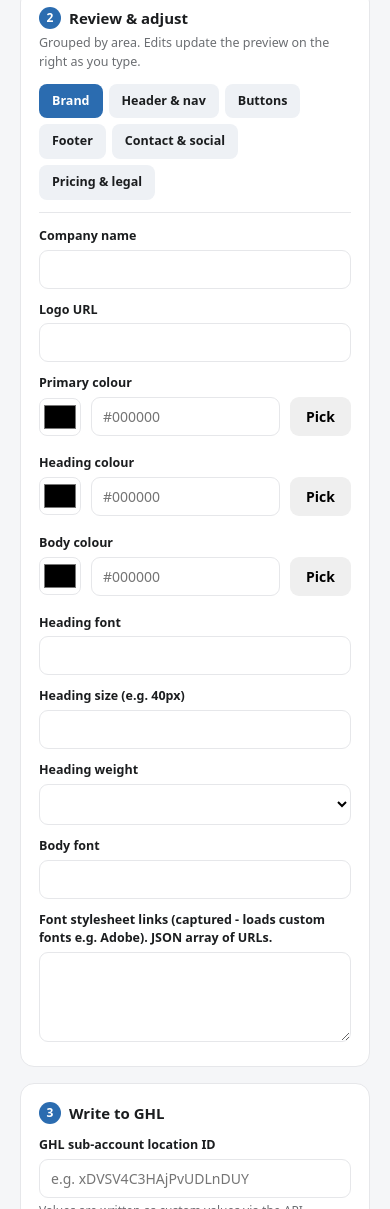
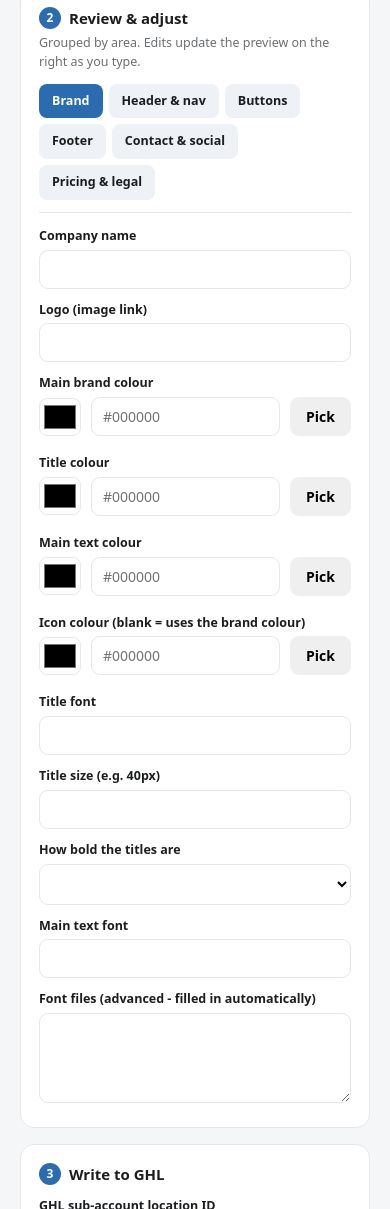
Before and after one commit to tom-digilyse/aiwills-funnel, a website: page public/index.html in a window 390 px wide. Shown: the part 556-1765 px from the top of the page. Drawn offline with nearby package versions, Linux system fonts and the light colour scheme.

Commit message:
scraper refresh: plain-language labels + icon colour picker + rich legal field (keeps pasted links, safe HTML); engine reads icon_color + renders legal as sanitized HTML; promote

```diff
--- a/public/index.html
+++ b/public/index.html
@@ -48,6 +48,7 @@ details.measure summary{cursor:pointer;font-weight:600;font-size:13px}
 .results{font-size:12.5px;margin-top:8px}
 .results div{padding:2px 0}
 .muted{color:var(--muted)} .small{font-size:12px}
+.richbox{min-height:90px;border:1px solid #d9d9de;border-radius:8px;padding:9px 11px;font-size:14px;background:#fff;overflow:auto;line-height:1.5}.richbox:focus{outline:none;border-color:#8a8a9a}.richbox a{color:#1560d0;text-decoration:underline}
 </style>
 </head>
 <body>
@@ -127,50 +128,51 @@ details.measure summary{cursor:pointer;font-weight:600;font-size:13px}
 /* fields rendered + collected. key = the GHL custom value name. */
 var FIELDS = [
   {k:'company_name', label:'Company name', g:'brand'},
-  {k:'client_logo_url', label:'Logo URL', preview:'logo', g:'brand'},
-  {k:'client_primary_color', label:'Primary colour', color:true, g:'brand'},
-  {k:'client_heading_color', label:'Heading colour', color:true, g:'brand'},
-  {k:'client_body_color', label:'Body colour', color:true, g:'brand'},
-  {k:'client_heading_font', label:'Heading font', g:'brand'},
-  {k:'heading_font_size', label:'Heading size (e.g. 40px)', g:'brand'},
-  {k:'heading_weight', label:'Heading weight', select:true, opts:['Light','Normal','Medium','Semibold','Bold','Black'], g:'brand'},
-  {k:'client_body_font', label:'Body font', g:'brand'},
-  {k:'font_css_links', label:'Font stylesheet links (captured - loads custom fonts e.g. Adobe). JSON array of URLs.', textarea:true, g:'brand'},
-  {k:'header_bg_color', label:'Header background', color:true, g:'header'},
-  {k:'page_bg_color', label:'Page background', color:true, g:'header'},
-  {k:'nav_text_color', label:'Nav / menu text colour', color:true, g:'header'},
-  {k:'site_max_width', label:'Header width (100% or e.g. 1200px)', g:'header'},
-  {k:'nav_font_size', label:'Nav font size (e.g. 16px, lower this if the menu wraps)', g:'header'},
-  {k:'nav_weight', label:'Nav weight', select:true, opts:['Light','Normal','Medium','Semibold','Bold'], g:'header'},
+  {k:'client_logo_url', label:'Logo (image link)', preview:'logo', g:'brand'},
+  {k:'client_primary_color', label:'Main brand colour', color:true, g:'brand'},
+  {k:'client_heading_color', label:'Title colour', color:true, g:'brand'},
+  {k:'client_body_color', label:'Main text colour', color:true, g:'brand'},
+  {k:'client_icon_color', label:'Icon colour (blank = uses the brand colour)', color:true, g:'brand'},
+  {k:'client_heading_font', label:'Title font', g:'brand'},
+  {k:'heading_font_size', label:'Title size (e.g. 40px)', g:'brand'},
+  {k:'heading_weight', label:'How bold the titles are', select:true, opts:['Light','Normal','Medium','Semibold','Bold','Black'], g:'brand'},
+  {k:'client_body_font', label:'Main text font', g:'brand'},
+  {k:'font_css_links', label:'Font files (advanced - filled in automatically)', textarea:true, g:'brand'},
+  {k:'header_bg_color', label:'Header background colour', color:true, g:'header'},
+  {k:'page_bg_color', label:'Page background colour', color:true, g:'header'},
+  {k:'nav_text_color', label:'Menu text colour', color:true, g:'header'},
+  {k:'site_max_width', label:'Content width (100% or e.g. 1200px)', g:'header'},
+  {k:'nav_font_size', label:'Menu text size (e.g. 16px - lower it if the menu wraps)', g:'header'},
+  {k:'nav_weight', label:'How bold the menu links are', select:true, opts:['Light','Normal','Medium','Semibold','Bold'], g:'header'},
   {k:'logo_height', label:'Logo height (e.g. 50px)', g:'header'},
-  {k:'body_font_size', label:'Body font size (e.g. 17px)', g:'header'},
-  {k:'nav_menu_json', label:'Header navigation menu (add/edit items - use this if the site menu sits in its own row and was not captured)', menu:true, g:'header'},
-  {k:'button_style', label:'Button style (sets the corner radius below)', select:true, opts:['Pill','Rounded','Square'], g:'buttons'},
-  {k:'button_color', label:'Button colour (blank = use primary)', color:true, g:'buttons'},
-  {k:'button_hover_color', label:'Button hover colour (blank = auto-darken)', color:true, g:'buttons'},
+  {k:'body_font_size', label:'Main text size (e.g. 17px)', g:'header'},
+  {k:'nav_menu_json', label:'Menu links (add or edit)', menu:true, g:'header'},
+  {k:'button_style', label:'Button shape (Pill / Rounded / Square)', select:true, opts:['Pill','Rounded','Square'], g:'buttons'},
+  {k:'button_color', label:'Button colour (blank = brand colour)', color:true, g:'buttons'},
+  {k:'button_hover_color', label:'Button colour when hovered (blank = automatic)', color:true, g:'buttons'},
   {k:'button_text_color', label:'Button text colour', color:true, g:'buttons'},
-  {k:'button_secondary_color', label:'Secondary button colour (for buttons on a brand-coloured background, e.g. the footer CTA. Blank = white)', color:true, g:'buttons'},
-  {k:'button_secondary_text_color', label:'Secondary button text colour (blank = auto contrast)', color:true, g:'buttons'},
+  {k:'button_secondary_color', label:'Second button colour (for buttons on a coloured background, blank = white)', color:true, g:'buttons'},
+  {k:'button_secondary_text_color', label:'Second button text colour (blank = automatic)', color:true, g:'buttons'},
   {k:'button_font', label:'Button font', g:'buttons'},
-  {k:'button_weight', label:'Button weight', select:true, opts:['Normal','Medium','Semibold','Bold'], g:'buttons'},
-  {k:'button_radius', label:'Button corner radius (e.g. 8px, or 180px for a pill)', g:'buttons'},
-  {k:'footer_bg_color', label:'Footer background', color:true, g:'footer'},
-  {k:'footer_text_color', label:'Footer text colour (blank = auto)', color:true, g:'footer'},
-  {k:'footer_max_width', label:'Footer content width (e.g. 1176px)', g:'footer'},
-  {k:'footer_menu_json', label:'Footer menu (add/edit items)', menu:true, g:'footer'},
+  {k:'button_weight', label:'How bold the button text is', select:true, opts:['Normal','Medium','Semibold','Bold'], g:'buttons'},
+  {k:'button_radius', label:'Button corner roundness (set automatically by the shape above)', g:'buttons'},
+  {k:'footer_bg_color', label:'Footer background colour', color:true, g:'footer'},
+  {k:'footer_text_color', label:'Footer text colour (blank = automatic)', color:true, g:'footer'},
+  {k:'footer_max_width', label:'Footer width (e.g. 1176px)', g:'footer'},
+  {k:'footer_menu_json', label:'Footer links (add or edit)', menu:true, g:'footer'},
   {k:'footer_phone', label:'Phone', g:'contact'},
   {k:'company_email', label:'Email', g:'contact'},
   {k:'company_website', label:'Website', g:'contact'},
   {k:'company_address', label:'Address', g:'contact'},
-  {k:'facebook_link', label:'Facebook URL', g:'contact'},
-  {k:'instagram_link', label:'Instagram URL', g:'contact'},
-  {k:'linkedin_link', label:'LinkedIn URL', g:'contact'},
-  {k:'twitter_link', label:'X / Twitter URL', g:'contact'},
-  {k:'youtube_link', label:'YouTube URL', g:'contact'},
-  {k:'tiktok_link', label:'TikTok URL', g:'contact'},
-  {k:'privacy_url', label:'Privacy URL', g:'contact'},
+  {k:'facebook_link', label:'Facebook link', g:'contact'},
+  {k:'instagram_link', label:'Instagram link', g:'contact'},
+  {k:'linkedin_link', label:'LinkedIn link', g:'contact'},
+  {k:'twitter_link', label:'X / Twitter link', g:'contact'},
+  {k:'youtube_link', label:'YouTube link', g:'contact'},
+  {k:'tiktok_link', label:'TikTok link', g:'contact'},
+  {k:'privacy_url', label:'Privacy policy link', g:'contact'},
   {k:'will_price', label:'Will price', g:'pricing'},
-  {k:'legal_footer', label:'Legal footer line', g:'pricing'}
+  {k:'legal_footer', label:'Small print (legal text at the bottom of every page). Paste it from your website - links and formatting are kept.', rich:true, g:'pricing'}
 ];
 var GROUPS = [['brand','Brand'],['header','Header & nav'],['buttons','Buttons'],['footer','Footer'],['contact','Contact & social'],['pricing','Pricing & legal']];
 
@@ -183,6 +185,8 @@ function fieldHtml(f){
     h += '<div class="menued" data-for="'+f.k+'"></div><button type="button" class="menuadd" data-menuadd="'+f.k+'">+ Add menu item</button><details style="margin-top:8px"><summary style="cursor:pointer;font-size:12px;color:#666">Advanced: edit as JSON</summary><textarea id="f_'+f.k+'" data-k="'+f.k+'" rows="4"></textarea></details>';
   } else if (f.select){
     h += '<select id="f_'+f.k+'" data-k="'+f.k+'"><option value=""></option>'+f.opts.map(function(o){return '<option>'+o+'</option>';}).join('')+'</select>';
+  } else if (f.rich){
+    h += '<div class="richbox" data-rich="'+f.k+'" contenteditable="true"></div><textarea id="f_'+f.k+'" data-k="'+f.k+'" style="display:none"></textarea>';
   } else if (f.textarea){
     h += '<textarea id="f_'+f.k+'" data-k="'+f.k+'" rows="4"></textarea>';
   } else {
@@ -261,15 +265,43 @@ function getValues(){
   FIELDS.forEach(function(f){ v[f.k] = (el('f_'+f.k).value || '').trim(); });
   return v;
 }
+// Keep only safe tags/attributes so pasted legal text (with links/formatting) is preserved but can't inject anything.
+function awSafeHtml(html){
+  try{
+    var d=document.createElement('div'); d.innerHTML=String(html||'');
+    var ALLOW={A:1,B:1,STRONG:1,I:1,EM:1,U:1,SPAN:1,P:1,BR:1,DIV:1,UL:1,OL:1,LI:1};
+    var REMV={SCRIPT:1,STYLE:1,IFRAME:1,OBJECT:1,EMBED:1,LINK:1,META:1,SVG:1,NOSCRIPT:1};
+    var ATTR={href:1,target:1,rel:1};
+    (function walk(node){
+      [].slice.call(node.children).forEach(function(n){
+        if(REMV[n.tagName]){ n.parentNode.removeChild(n); return; }
+        walk(n);
+        if(!ALLOW[n.tagName]){ var f=document.createDocumentFragment(); while(n.firstChild) f.appendChild(n.firstChild); n.parentNode.replaceChild(f,n); return; }
+        [].slice.call(n.attributes).forEach(function(a){
+          var nm=a.name.toLowerCase();
+          if(!ATTR[nm]){ n.removeAttribute(a.name); return; }
+          if(nm==='href' && /^\s*javascript:/i.test(a.value)) n.removeAttribute('href');
+        });
+        if(n.tagName==='A' && n.getAttribute('href')){ n.setAttribute('target','_blank'); n.setAttribute('rel','noopener'); }
+      });
+    })(d);
+    return d.innerHTML;
+  }catch(e){ return ''; }
+}
+document.addEventListener('input', function(e){
+  var rb=e.target && e.target.closest && e.target.closest('.richbox');
+  if(rb){ var k=rb.getAttribute('data-rich'); var ta=el('f_'+k); if(ta){ ta.value=awSafeHtml(rb.innerHTML); } if(typeof updatePreview==='function') updatePreview(); }
+});
 // Map the tool's field keys to the funnel engine's config keys, so the funnel
 // reads ONE custom value (aiwills_brand_json) instead of 20+ merge fields.
-var BRAND_MAP={company_name:'company_name',client_logo_url:'logo_url',client_primary_color:'primary_color',client_heading_color:'heading_color',client_body_color:'body_color',header_bg_color:'header_bg_color',page_bg_color:'page_bg_color',nav_text_color:'nav_text_color',client_heading_font:'heading_font',heading_font_size:'heading_font_size',heading_weight:'heading_weight',nav_weight:'nav_weight',button_weight:'button_weight',client_body_font:'body_font',button_color:'button_color',button_hover_color:'button_hover_color',button_text_color:'button_text_color',button_secondary_color:'button_secondary_color',button_secondary_text_color:'button_secondary_text_color',button_font:'button_font',button_radius:'button_radius',footer_bg_color:'footer_bg_color',footer_text_color:'footer_text_color',site_max_width:'site_max_width',footer_max_width:'footer_max_width',nav_font_size:'nav_font_size',body_font_size:'body_font_size',logo_height:'logo_height',footer_phone:'phone',company_email:'email',company_address:'address',facebook_link:'facebook_url',instagram_link:'instagram_url',linkedin_link:'linkedin_url',twitter_link:'twitter_url',youtube_link:'youtube_url',tiktok_link:'tiktok_url',privacy_url:'privacy_url',font_css_links:'font_css_links',will_price:'will_price',legal_footer:'legal_footer',nav_menu_json:'nav_menu_json',footer_menu_json:'footer_menu_json'};
+var BRAND_MAP={company_name:'company_name',client_logo_url:'logo_url',client_primary_color:'primary_color',client_heading_color:'heading_color',client_body_color:'body_color',client_icon_color:'icon_color',header_bg_color:'header_bg_color',page_bg_color:'page_bg_color',nav_text_color:'nav_text_color',client_heading_font:'heading_font',heading_font_size:'heading_font_size',heading_weight:'heading_weight',nav_weight:'nav_weight',button_weight:'button_weight',client_body_font:'body_font',button_color:'button_color',button_hover_color:'button_hover_color',button_text_color:'button_text_color',button_secondary_color:'button_secondary_color',button_secondary_text_color:'button_secondary_text_color',button_font:'button_font',button_radius:'button_radius',footer_bg_color:'footer_bg_color',footer_text_color:'footer_text_color',site_max_width:'site_max_width',footer_max_width:'footer_max_width',nav_font_size:'nav_font_size',body_font_size:'body_font_size',logo_height:'logo_height',footer_phone:'phone',company_email:'email',company_address:'address',facebook_link:'facebook_url',instagram_link:'instagram_url',linkedin_link:'linkedin_url',twitter_link:'twitter_url',youtube_link:'youtube_url',tiktok_link:'tiktok_url',privacy_url:'privacy_url',font_css_links:'font_css_links',will_price:'will_price',legal_footer:'legal_footer',nav_menu_json:'nav_menu_json',footer_menu_json:'footer_menu_json'};
 function buildBrandJson(){ var v=getValues(); var o={}; for(var k in BRAND_MAP){ var val=v[k]; if(val==null||val==='') continue; o[BRAND_MAP[k]]=val; } return JSON.stringify(o); }
 function getWriteValues(){ return Object.assign({}, getValues(), { aiwills_brand_json: buildBrandJson() }); }
 function setValues(v){
   FIELDS.forEach(function(f){
     var val = v[f.k] || '';
     el('f_'+f.k).value = val;
+    if (f.rich){ var rb=document.querySelector('.richbox[data-rich="'+f.k+'"]'); if(rb) rb.innerHTML = awSafeHtml(val); }
     var c = document.querySelector('input[type=color][data-color="'+f.k+'"]');
     if (c && /^#[0-9a-fA-F]{6}$/.test(val)) c.value = val;
   });
```
Also changed, not shown: public/engine-dev.js (+4 -2 lines), public/engine.js (+4 -2 lines), server.js (+1 -1 lines).
